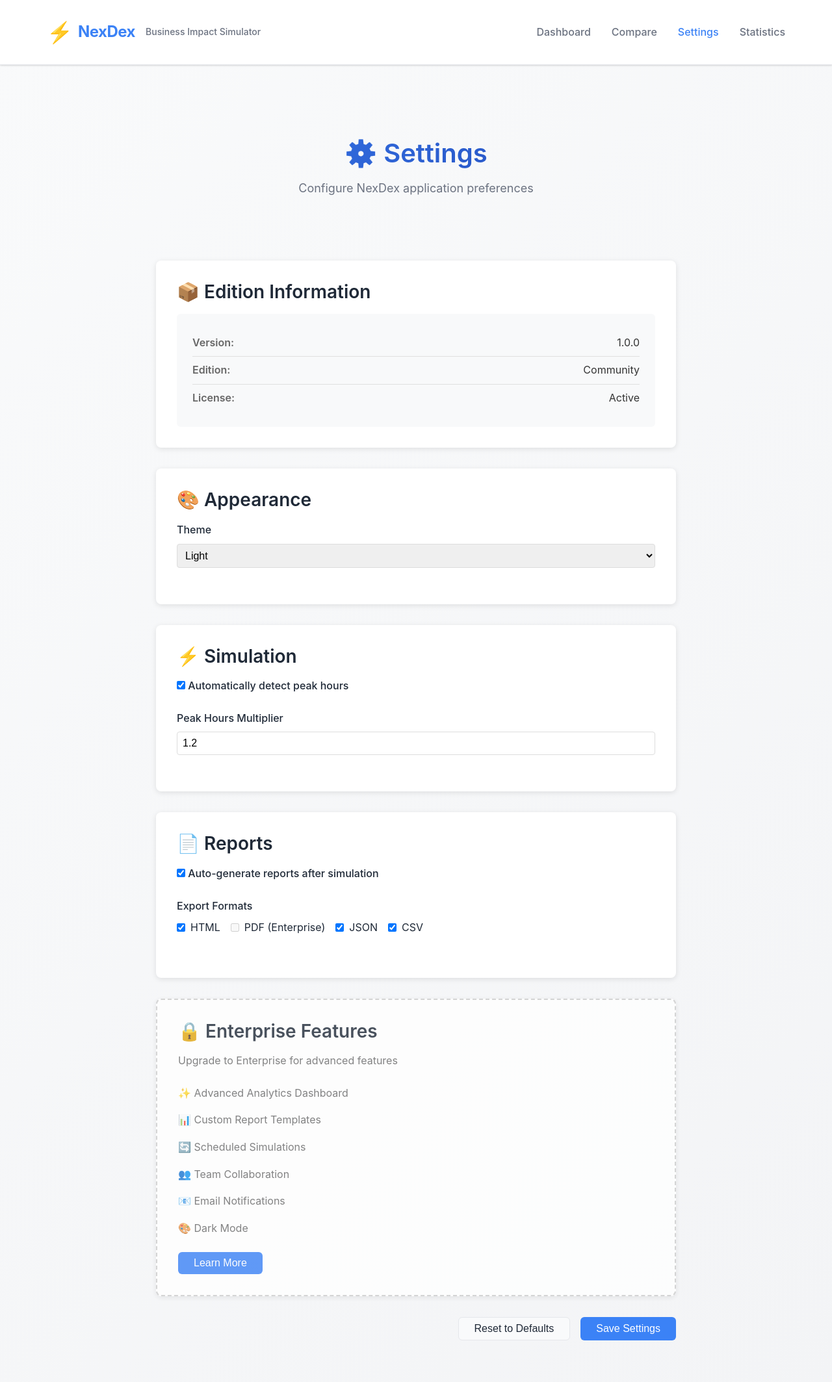
After one commit to Arths17/NexDex, a Flask app: page /settings in a window 1280 px wide. The commit adds this page. Shown: the whole page at 65% size. Run offline with Flask 3, Linux system fonts and the light colour scheme; parts of the project's set-up code (start-up, migrations or seed data) failed here and were passed over.

Commit message:
Add Settings page with Enterprise feature gates and license system

```diff
--- a/dashboard/app.py
+++ b/dashboard/app.py
@@ -20,6 +20,7 @@ from src.dependency_manager import DependencyManager
 from src.simulation_engine import SimulationEngine
 from src.report_generator import ReportGenerator
 from src.models import Scenario
+from src.license import get_license
 
 # Initialize Flask app
 app = Flask(__name__)
@@ -299,6 +300,34 @@ def comparison():
         return render_template('error.html', error=str(e)), 500
 
 
+@app.route('/settings')
+def settings():
+    """Settings page"""
+    try:
+        license_info = get_license()
+        return render_template('settings.html',
+                             edition=license_info.get_edition(),
+                             is_enterprise=license_info.is_enterprise(),
+                             features=license_info.get_enabled_features())
+    except Exception as e:
+        return render_template('error.html', error=str(e)), 500
+
+
+@app.route('/api/license')
+def api_license():
+    """API endpoint to get license information"""
+    try:
+        license_info = get_license()
+        return jsonify({
+            'success': True,
+            'edition': license_info.get_edition(),
+            'is_enterprise': license_info.is_enterprise(),
+            'features': license_info.get_enabled_features()
+        })
+    except Exception as e:
+        return jsonify({'success': False, 'error': str(e)}), 500
+
+
 @app.route('/api/services')
 def api_list_services():
     """API endpoint to list all services"""
--- a/dashboard/templates/base.html
+++ b/dashboard/templates/base.html
@@ -21,6 +21,7 @@
             <nav class="navbar-menu">
                 <a href="/" class="nav-link {% if request.path == '/' %}active{% endif %}">Dashboard</a>
                 <a href="/compare" class="nav-link {% if request.path == '/compare' %}active{% endif %}">Compare</a>
+                <a href="/settings" class="nav-link {% if request.path == '/settings' %}active{% endif %}">Settings</a>
                 <a href="#" class="nav-link" id="stats-toggle">Statistics</a>
             </nav>
         </div>
--- /dev/null
+++ b/dashboard/templates/settings.html
@@ -0,0 +1,281 @@
+{% extends "base.html" %}
+
+{% block title %}Settings - NexDex{% endblock %}
+
+{% block content %}
+<div class="container">
+    <div class="hero">
+        <h1>⚙️ Settings</h1>
+        <p>Configure NexDex application preferences</p>
+    </div>
+
+    <div class="settings-container">
+        <!-- Edition Info -->
+        <div class="settings-section">
+            <h2>📦 Edition Information</h2>
+            <div class="info-card">
+                <div class="info-row">
+                    <span class="info-label">Version:</span>
+                    <span class="info-value">1.0.0</span>
+                </div>
+                <div class="info-row">
+                    <span class="info-label">Edition:</span>
+                    <span class="info-value" id="edition-type">Community</span>
+                </div>
+                <div class="info-row">
+                    <span class="info-label">License:</span>
+                    <span class="info-value" id="license-status">Active</span>
+                </div>
+            </div>
+        </div>
+
+        <!-- Application Settings -->
+        <div class="settings-section">
+            <h2>🎨 Appearance</h2>
+            <div class="setting-item">
+                <label for="theme-select">Theme</label>
+                <select id="theme-select" class="form-control">
+                    <option value="light">Light</option>
+                    <option value="dark">Dark (Enterprise)</option>
+                    <option value="auto" disabled>Auto (Enterprise)</option>
+                </select>
+            </div>
+        </div>
+
+        <!-- Simulation Settings -->
+        <div class="settings-section">
+            <h2>⚡ Simulation</h2>
+            <div class="setting-item">
+                <label>
+                    <input type="checkbox" id="auto-peak-hours" checked>
+                    Automatically detect peak hours
+                </label>
+            </div>
+            <div class="setting-item">
+                <label for="peak-multiplier">Peak Hours Multiplier</label>
+                <input type="number" id="peak-multiplier" value="1.2" min="1.0" max="3.0" step="0.1" class="form-control">
+            </div>
+        </div>
+
+        <!-- Report Settings -->
+        <div class="settings-section">
+            <h2>📄 Reports</h2>
+            <div class="setting-item">
+                <label>
+                    <input type="checkbox" id="auto-generate-reports" checked>
+                    Auto-generate reports after simulation
+                </label>
+            </div>
+            <div class="setting-item">
+                <label>Export Formats</label>
+                <div class="checkbox-group">
+                    <label><input type="checkbox" id="export-html" checked> HTML</label>
+                    <label><input type="checkbox" id="export-pdf" disabled> PDF (Enterprise)</label>
+                    <label><input type="checkbox" id="export-json" checked> JSON</label>
+                    <label><input type="checkbox" id="export-csv" checked> CSV</label>
+                </div>
+            </div>
+        </div>
+
+        <!-- Enterprise Features (Locked) -->
+        <div class="settings-section locked">
+            <h2>🔒 Enterprise Features</h2>
+            <p class="upgrade-prompt">Upgrade to Enterprise for advanced features</p>
+            <ul class="feature-list">
+                <li>✨ Advanced Analytics Dashboard</li>
+                <li>📊 Custom Report Templates</li>
+                <li>🔄 Scheduled Simulations</li>
+                <li>👥 Team Collaboration</li>
+                <li>📧 Email Notifications</li>
+                <li>🎨 Dark Mode</li>
+            </ul>
+            <button class="btn btn-primary" onclick="showUpgradeModal()">Learn More</button>
+        </div>
+
+        <!-- Save Button -->
+        <div class="settings-actions">
+            <button class="btn btn-secondary" onclick="resetSettings()">Reset to Defaults</button>
+            <button class="btn btn-primary" onclick="saveSettings()">Save Settings</button>
+        </div>
+    </div>
+</div>
+
+<!-- Upgrade Modal -->
+<div id="upgrade-modal" class="modal">
+    <div class="modal-content">
+        <span class="modal-close">&times;</span>
+        <div class="modal-header">
+            <h2>🚀 Upgrade to Enterprise</h2>
+        </div>
+        <div class="modal-body">
+            <p>Contact us for Enterprise licensing options.</p>
+            <a href="mailto:sales@nexdex.io" class="btn btn-primary">Contact Sales</a>
+        </div>
+    </div>
+</div>
+
+<style>
+.settings-container {
+    max-width: 800px;
+    margin: 0 auto;
+}
+
+.settings-section {
+    background: white;
+    border-radius: 8px;
+    padding: 2rem;
+    margin-bottom: 2rem;
+    box-shadow: 0 2px 8px rgba(0,0,0,0.1);
+}
+
+.settings-section.locked {
+    opacity: 0.8;
+    border: 2px dashed #ccc;
+}
+
+.info-card {
+    background: #f8f9fa;
+    border-radius: 6px;
+    padding: 1.5rem;
+}
+
+.info-row {
+    display: flex;
+    justify-content: space-between;
+    padding: 0.5rem 0;
+    border-bottom: 1px solid #e0e0e0;
+}
+
+.info-row:last-child {
+    border-bottom: none;
+}
+
+.info-label {
+    font-weight: 600;
+    color: #666;
+}
+
+.info-value {
+    color: #333;
+}
+
+.setting-item {
+    margin-bottom: 1.5rem;
+}
+
+.setting-item label {
+    display: block;
+    margin-bottom: 0.5rem;
+    font-weight: 500;
+}
+
+.form-control {
+    width: 100%;
+    padding: 0.5rem;
+    border: 1px solid #ddd;
+    border-radius: 4px;
+    font-size: 1rem;
+}
+
+.checkbox-group {
+    display: flex;
+    gap: 1rem;
+    flex-wrap: wrap;
+}
+
+.checkbox-group label {
+    display: inline-flex;
+    align-items: center;
+    gap: 0.5rem;
+    font-weight: normal;
+}
+
+.upgrade-prompt {
+    color: #666;
+    margin-bottom: 1rem;
+}
+
+.feature-list {
+    list-style: none;
+    padding: 0;
+    margin: 1rem 0;
+}
+
+.feature-list li {
+    padding: 0.5rem 0;
+    color: #666;
+}
+
+.settings-actions {
+    display: flex;
+    justify-content: flex-end;
+    gap: 1rem;
+    margin-top: 2rem;
+}
+</style>
+
+<script>
+function saveSettings() {
+    const settings = {
+        theme: document.getElementById('theme-select').value,
+        auto_peak_hours: document.getElementById('auto-peak-hours').checked,
+        peak_multiplier: parseFloat(document.getElementById('peak-multiplier').value),
+        auto_generate_reports: document.getElementById('auto-generate-reports').checked,
+        export_formats: {
+            html: document.getElementById('export-html').checked,
+            json: document.getElementById('export-json').checked,
+            csv: document.getElementById('export-csv').checked
+        }
+    };
+
+    localStorage.setItem('nexdex_settings', JSON.stringify(settings));
+    showToast('Settings saved successfully', 'success');
+}
+
+function resetSettings() {
+    if (confirm('Reset all settings to defaults?')) {
+        localStorage.removeItem('nexdex_settings');
+        location.reload();
+    }
+}
+
+function loadSettings() {
+    const saved = localStorage.getItem('nexdex_settings');
+    if (saved) {
+        const settings = JSON.parse(saved);
+        document.getElementById('theme-select').value = settings.theme || 'light';
+        document.getElementById('auto-peak-hours').checked = settings.auto_peak_hours !== false;
+        document.getElementById('peak-multiplier').value = settings.peak_multiplier || 1.2;
+        document.getElementById('auto-generate-reports').checked = settings.auto_generate_reports !== false;
+        if (settings.export_formats) {
+            document.getElementById('export-html').checked = settings.export_formats.html !== false;
+            document.getElementById('export-json').checked = settings.export_formats.json !== false;
+            document.getElementById('export-csv').checked = settings.export_formats.csv !== false;
+        }
+    }
+}
+
+function showUpgradeModal() {
+    document.getElementById('upgrade-modal').classList.add('active');
+}
+
+document.addEventListener('DOMContentLoaded', loadSettings);
+
+// Modal handlers
+document.querySelectorAll('.modal-close').forEach(btn => {
+    btn.addEventListener('click', (e) => {
+        e.target.closest('.modal').classList.remove('active');
+    });
+});
+
+function showToast(message, type) {
+    // Simple toast notification
+    const toast = document.createElement('div');
+    toast.className = `toast toast-${type}`;
+    toast.textContent = message;
+    toast.style.cssText = 'position: fixed; top: 20px; right: 20px; padding: 1rem 2rem; background: #28a745; color: white; border-radius: 4px; z-index: 10000;';
+    document.body.appendChild(toast);
+    setTimeout(() => toast.remove(), 3000);
+}
+</script>
+{% endblock %}
```
Also changed, not shown: src/license.py (added, +145 -0 lines).
